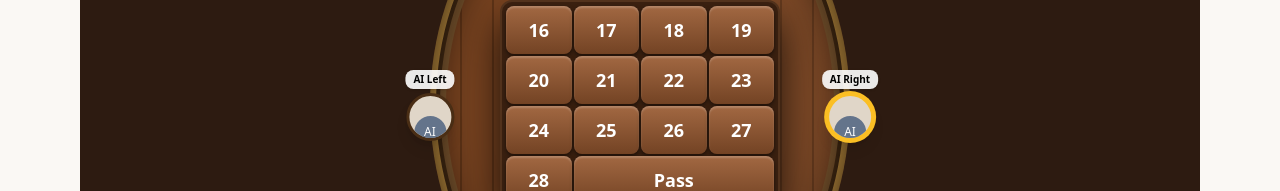
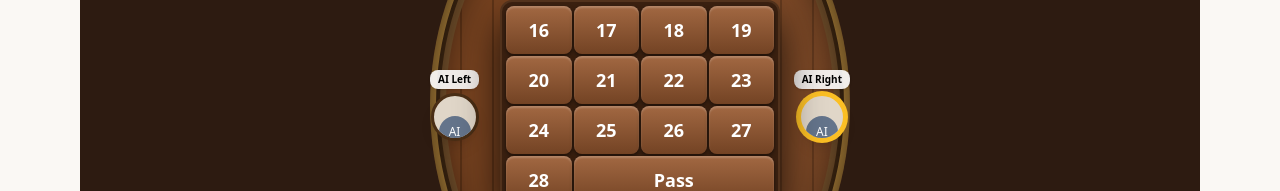
Before and after one commit to shiblu17/Batchday-Website, a React (Vite) app: page /game/29 in a window 1280 px wide. Both pictures are taken after a click on the button "Play vs AI". Shown: the part 528-719 px from the top of the page. Built offline with nearby package versions, Linux system fonts and the light colour scheme; no server answers; the HTML template or start-up script is replaced by a standard one.

Commit message:
style: Fix layout clipping issues for avatars and HUD elements

```diff
--- a/src/features/twenty-nine/TwentyNineBoard.tsx
+++ b/src/features/twenty-nine/TwentyNineBoard.tsx
@@ -56,7 +56,7 @@ export const TwentyNineBoard: React.FC = () => {
     <div className="relative w-full h-[100dvh] bg-[#2d1b11] overflow-hidden font-sans select-none flex justify-center text-white">
 
       {/* Top HUD */}
-      <div className="absolute top-2 w-full max-w-[500px] px-4 flex justify-between items-start text-[10px] sm:text-xs font-bold z-20 pointer-events-none">
+      <div className="absolute top-6 sm:top-8 w-full max-w-[500px] px-4 flex justify-between items-start text-[10px] sm:text-xs font-bold z-20 pointer-events-none">
         <div className="flex flex-col items-start gap-1">
           <div className="flex gap-2">
             <button className="w-8 h-8 rounded-full bg-gradient-to-b from-[#b5b31d] to-[#4c4a03] border-2 border-[#1a1a1a] shadow-[inset_0_2px_4px_rgba(255,255,255,0.5)] flex items-center justify-center text-lg pointer-events-auto active:scale-95">
@@ -113,8 +113,8 @@ export const TwentyNineBoard: React.FC = () => {
         </div>
 
         {/* Left Avatar */}
-        <div className="absolute top-1/2 left-0 -translate-x-1/2 -translate-y-1/2 flex flex-col items-center">
-          <div className="bg-white/90 px-2 py-0.5 rounded-sm text-[10px] font-bold text-black mb-1 shadow">
+        <div className="absolute top-1/2 left-0 -translate-y-1/2 flex flex-col items-center">
+          <div className="bg-white/90 px-2 py-0.5 rounded-sm text-[10px] font-bold text-black mb-1 shadow whitespace-nowrap">
             {state.players['left'].name}
           </div>
           <div className={`w-12 h-12 bg-[#e0d6c8] rounded-full border-[3px] overflow-hidden shadow-lg flex items-end justify-center ${state.turn === 'left' ? 'border-amber-400 ring-2 ring-amber-400' : 'border-[#4a2e15]'}`}>
@@ -123,8 +123,8 @@ export const TwentyNineBoard: React.FC = () => {
         </div>
 
         {/* Right Avatar */}
-        <div className="absolute top-1/2 right-0 translate-x-1/2 -translate-y-1/2 flex flex-col items-center">
-          <div className="bg-white/90 px-2 py-0.5 rounded-sm text-[10px] font-bold text-black mb-1 shadow">
+        <div className="absolute top-1/2 right-0 -translate-y-1/2 flex flex-col items-center">
+          <div className="bg-white/90 px-2 py-0.5 rounded-sm text-[10px] font-bold text-black mb-1 shadow whitespace-nowrap">
             {state.players['right'].name}
           </div>
           <div className={`w-12 h-12 bg-[#e0d6c8] rounded-full border-[3px] overflow-hidden shadow-lg flex items-end justify-center ${state.turn === 'right' ? 'border-amber-400 ring-2 ring-amber-400' : 'border-[#4a2e15]'}`}>
@@ -245,10 +245,10 @@ export const TwentyNineBoard: React.FC = () => {
       )}
 
       {/* Bottom Player (Self) Hand - Pinned to bottom exactly like screenshot */}
-      <div className="absolute bottom-0 left-0 w-full z-40 bg-[#3e2723]/30 pt-2 pb-0 flex justify-center border-t-2 border-[#1a0f09]">
+      <div className="absolute bottom-4 sm:bottom-6 left-0 w-full z-40 bg-transparent flex flex-col justify-end items-center pointer-events-none">
 
         {/* Bottom Avatar positioned on top of the hand container */}
-        <div className="absolute -top-10 left-1/2 -translate-x-1/2 flex flex-col items-center">
+        <div className="flex flex-col items-center mb-2 pointer-events-auto">
           <div className="bg-white/90 px-3 py-0.5 rounded-t-md text-[10px] font-bold text-black border-b border-black/20 shadow">
             You
           </div>
@@ -257,9 +257,9 @@ export const TwentyNineBoard: React.FC = () => {
           </div>
         </div>
 
-        <div className="flex justify-center bg-white h-24 sm:h-28 mt-4 overflow-hidden shadow-[0_-10px_20px_rgba(0,0,0,0.5)]">
+        <div className="flex justify-center w-full max-w-[500px] pointer-events-auto">
            {state.hands['bottom'].map((card, i) => (
-             <div key={card.id} className="w-[18vw] max-w-[80px] -ml-2 sm:-ml-4 first:ml-0 transform transition-transform hover:-translate-y-2 hover:z-50 cursor-pointer border border-slate-200 bg-white rounded-t-lg shadow-[-2px_0_5px_rgba(0,0,0,0.1)]">
+             <div key={card.id} className="w-[18vw] max-w-[70px] -ml-2 sm:-ml-4 first:ml-0 transform transition-transform hover:-translate-y-4 hover:z-50 cursor-pointer">
                {renderCard(card, 'bottom', state.turn === 'bottom' && state.phase === 'playing')}
              </div>
            ))}
```
